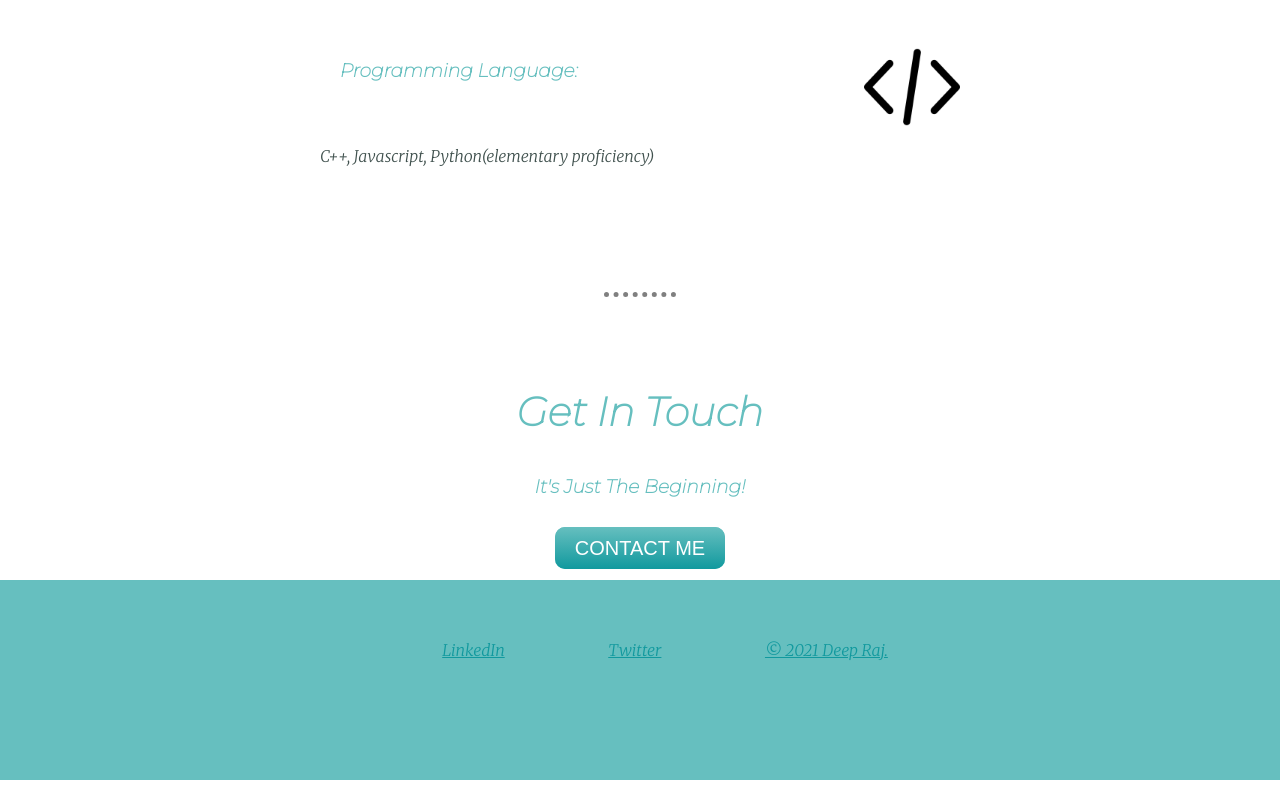
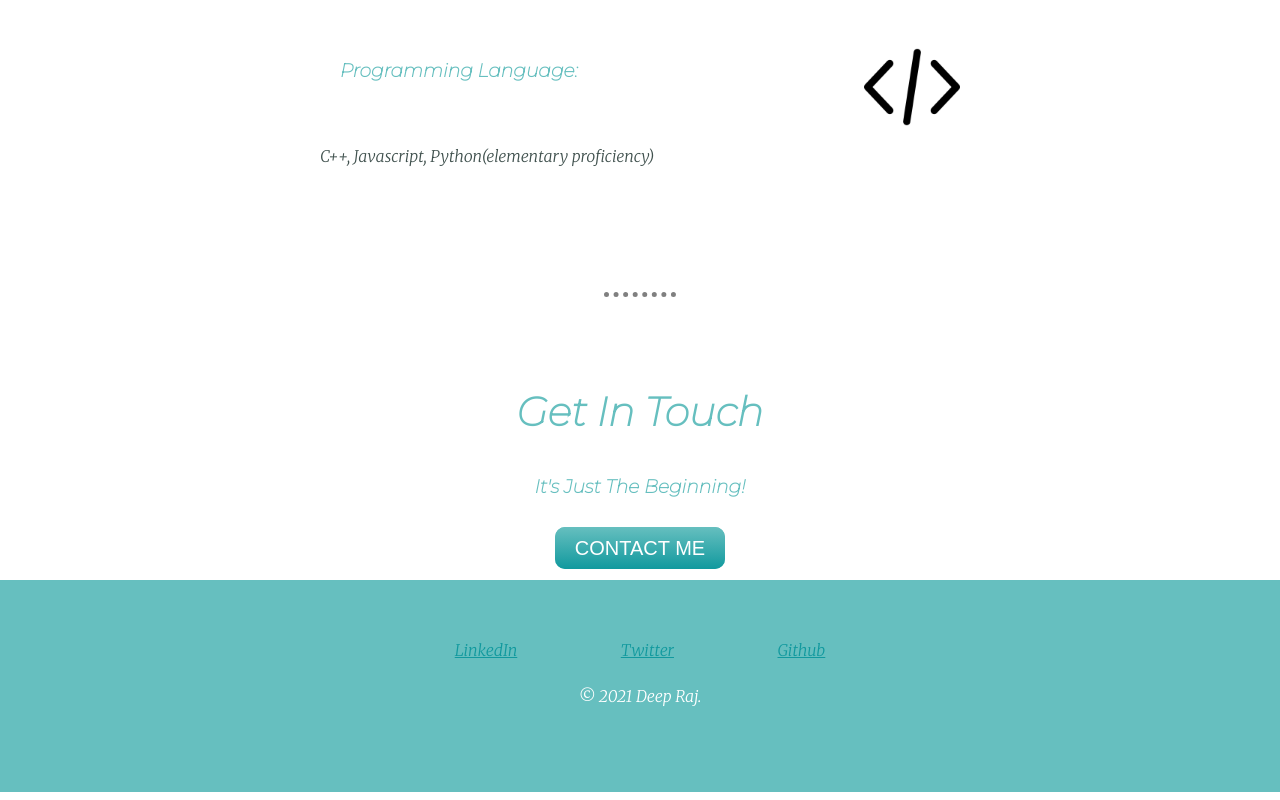
Before and after one commit to d33p-learner/cv-beginner, a plain HTML site: page index.html in a window 1280 px wide. Shown: the part 1320-2120 px from the top of the page. Drawn offline with Linux system fonts and the light colour scheme.

Commit message:
Update index.html

```diff
--- a/index.html
+++ b/index.html
@@ -47,7 +47,7 @@
     <div class="bottom-container">
       <a class="footer-link" href="https://www.linkedin.com/in/deep-raj404">LinkedIn</a>
       <a class="footer-link" href="https://twitter.com/D__pRaj?s=09">Twitter</a>
-      <a class="footer-link" href="https://github.com/d33p-learner/Github</a>
+      <a class="footer-link" href="https://github.com/d33p-learner/Github">Github</a>
       <p class="copyright">© 2021 Deep Raj.</p>
     </div>
 
```
